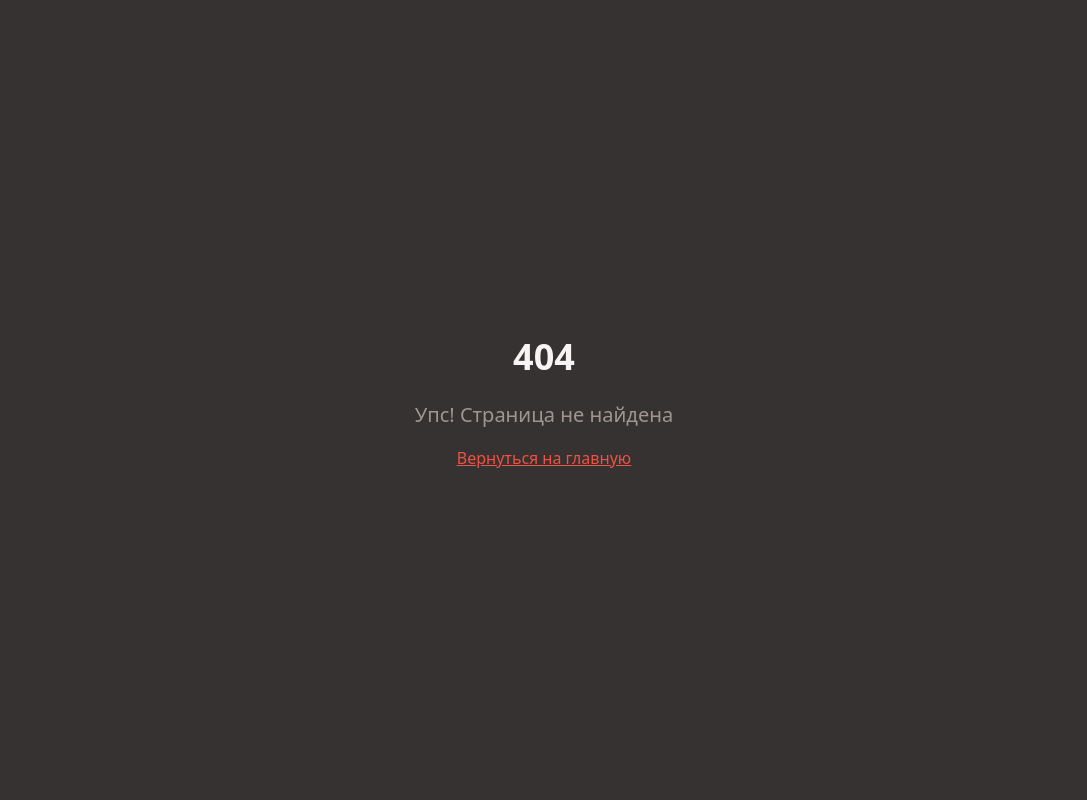
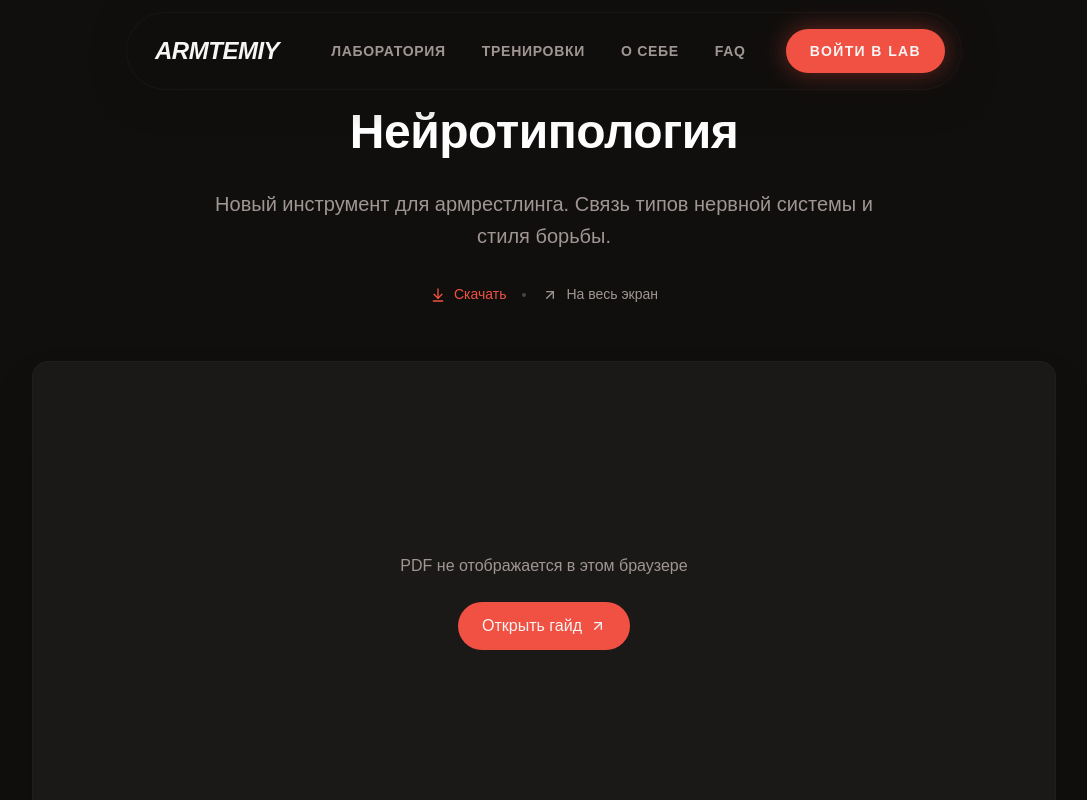
Before and after one commit to armtemiy/arm-wrestling-mastery, a React (Vite) app: page /neurotypology in a window 1280 px wide. Before the commit this address had no page. Shown: the top 800 px of the page, without its empty margins (96-1183 px from the left). Built offline with nearby package versions, Linux system fonts and the light colour scheme; the HTML template or start-up script is replaced by a standard one; a web font is replaced by a local one.

Commit message:
feat(neurotypology): add PDF guide page and fix SPA redirects

```diff
--- a/public/404.html
+++ b/public/404.html
@@ -7,7 +7,7 @@
       // Single Page Apps for GitHub Pages
       // MIT License
       // https://github.com/rafgraph/spa-github-pages
-      var pathSegmentsToKeep = 1;
+      var pathSegmentsToKeep = 0;
 
       var l = window.location;
       l.replace(
--- a/src/App.tsx
+++ b/src/App.tsx
@@ -2,6 +2,7 @@ import { Toaster } from "@/components/ui/toaster";
 import { TooltipProvider } from "@/components/ui/tooltip";
 import { BrowserRouter, Routes, Route } from "react-router-dom";
 import Index from "./pages/Index";
+import NeurotypologyPage from "./pages/NeurotypologyPage";
 import NotFound from "./pages/NotFound";
 
 const App = () => (
@@ -10,6 +11,7 @@ const App = () => (
     <BrowserRouter>
       <Routes>
         <Route path="/" element={<Index />} />
+        <Route path="/neurotypology" element={<NeurotypologyPage />} />
         <Route path="*" element={<NotFound />} />
       </Routes>
     </BrowserRouter>
--- /dev/null
+++ b/src/pages/NeurotypologyPage.tsx
@@ -0,0 +1,93 @@
+import React from "react";
+import Navbar from "@/components/landing/Navbar";
+import { SEO } from "@/components/SEO";
+import { COMMON_STYLES } from "@/components/landing/common-styles";
+import { ArrowDownToLine, ArrowUpRight } from "lucide-react";
+
+const NeurotypologyPage = () => {
+  return (
+    <>
+      <SEO
+        title="Нейротипология — гайд | Armtemiy"
+        description="Гайд по нейротипологии для армрестлеров."
+      />
+      <div className="min-h-screen bg-background">
+        <Navbar />
+
+        <main className="pt-20 sm:pt-24">
+          <div className="container mx-auto px-4 sm:px-6 lg:px-8">
+            <header className="max-w-2xl mx-auto text-center mb-10 sm:mb-14">
+              <h1
+                className="text-3xl sm:text-4xl md:text-5xl font-bold text-white mb-5 tracking-tight"
+                style={COMMON_STYLES.clashDisplay}
+              >
+                Нейротипология
+              </h1>
+
+              <p
+                className="text-lg sm:text-xl text-muted-foreground leading-relaxed mb-8"
+                style={COMMON_STYLES.satoshi}
+              >
+                Новый инструмент для армрестлинга. Связь типов нервной системы и стиля борьбы.
+              </p>
+
+              <div className="flex items-center justify-center gap-4">
+                <a
+                  href="/neurotypology.pdf"
+                  download
+                  className="group inline-flex items-center gap-2 text-sm font-medium text-primary hover:text-primary/80 transition-colors"
+                  style={COMMON_STYLES.satoshi}
+                >
+                  <ArrowDownToLine size={16} className="group-hover:translate-y-0.5 transition-transform" />
+                  Скачать
+                </a>
+
+                <span className="w-1 h-1 rounded-full bg-muted-foreground/40" />
+
+                <a
+                  href="/neurotypology.pdf"
+                  target="_blank"
+                  rel="noopener noreferrer"
+                  className="group inline-flex items-center gap-2 text-sm font-medium text-muted-foreground hover:text-foreground transition-colors"
+                  style={COMMON_STYLES.satoshi}
+                >
+                  <ArrowUpRight size={16} className="group-hover:translate-x-0.5 group-hover:-translate-y-0.5 transition-transform" />
+                  На весь экран
+                </a>
+              </div>
+            </header>
+
+            <div className="max-w-5xl mx-auto pb-16">
+              <div className="relative rounded-2xl overflow-hidden border border-border/50 bg-card shadow-2xl">
+                <object
+                  data="/neurotypology.pdf"
+                  type="application/pdf"
+                  className="w-full"
+                  style={{ height: '75vh', minHeight: '500px' }}
+                >
+                  <div className="flex flex-col items-center justify-center text-center p-16" style={{ minHeight: '60vh' }}>
+                    <p className="text-muted-foreground mb-6" style={COMMON_STYLES.satoshi}>
+                      PDF не отображается в этом браузере
+                    </p>
+                    <a
+                      href="/neurotypology.pdf"
+                      target="_blank"
+                      rel="noopener noreferrer"
+                      className="inline-flex items-center gap-2 px-6 py-3 rounded-full bg-primary hover:bg-primary/90 text-primary-foreground font-medium transition-colors"
+                      style={COMMON_STYLES.satoshi}
+                    >
+                      Открыть гайд
+                      <ArrowUpRight size={16} />
+                    </a>
+                  </div>
+                </object>
+              </div>
+            </div>
+          </div>
+        </main>
+      </div>
+    </>
+  );
+};
+
+export default NeurotypologyPage;
```
Also changed, not shown: 2 other files (tests, documents, lock files or other folders).
